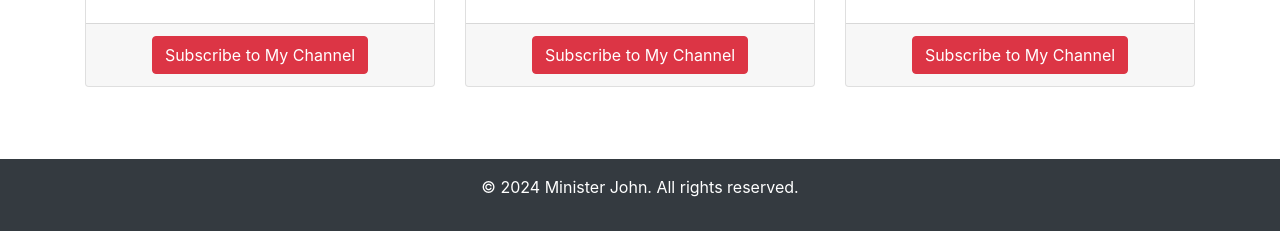
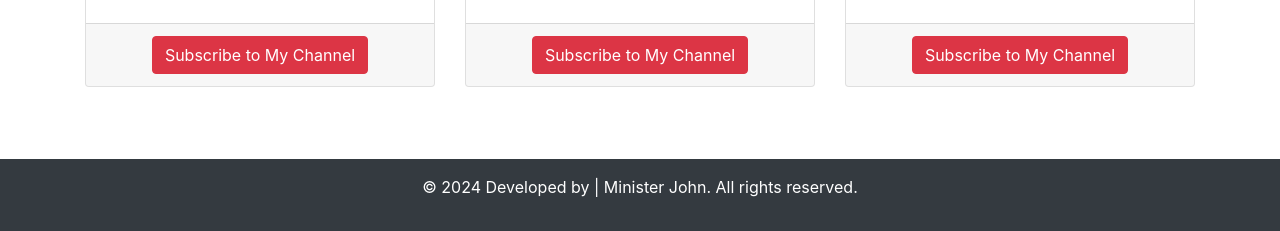
Before and after one commit to MinisterJohn/ministerjohn.github.io, a plain HTML site: page index.html in a window 1280 px wide. Shown: the part 1817-2048 px from the top of the page. Drawn offline with nearby package versions, Linux system fonts and the light colour scheme.

Commit message:
Update index.html

```diff
--- a/index.html
+++ b/index.html
@@ -162,7 +162,7 @@
 
 <!-- Footer -->
 <footer class="bg-dark text-white text-center py-3">
-  <p>&copy; 2024 Minister John. All rights reserved.</p>
+  <p>&copy; 2024 Developed by | Minister John. All rights reserved.</p>
 </footer>
 
 <script src="https://code.jquery.com/jquery-3.5.1.slim.min.js"></script>
```
